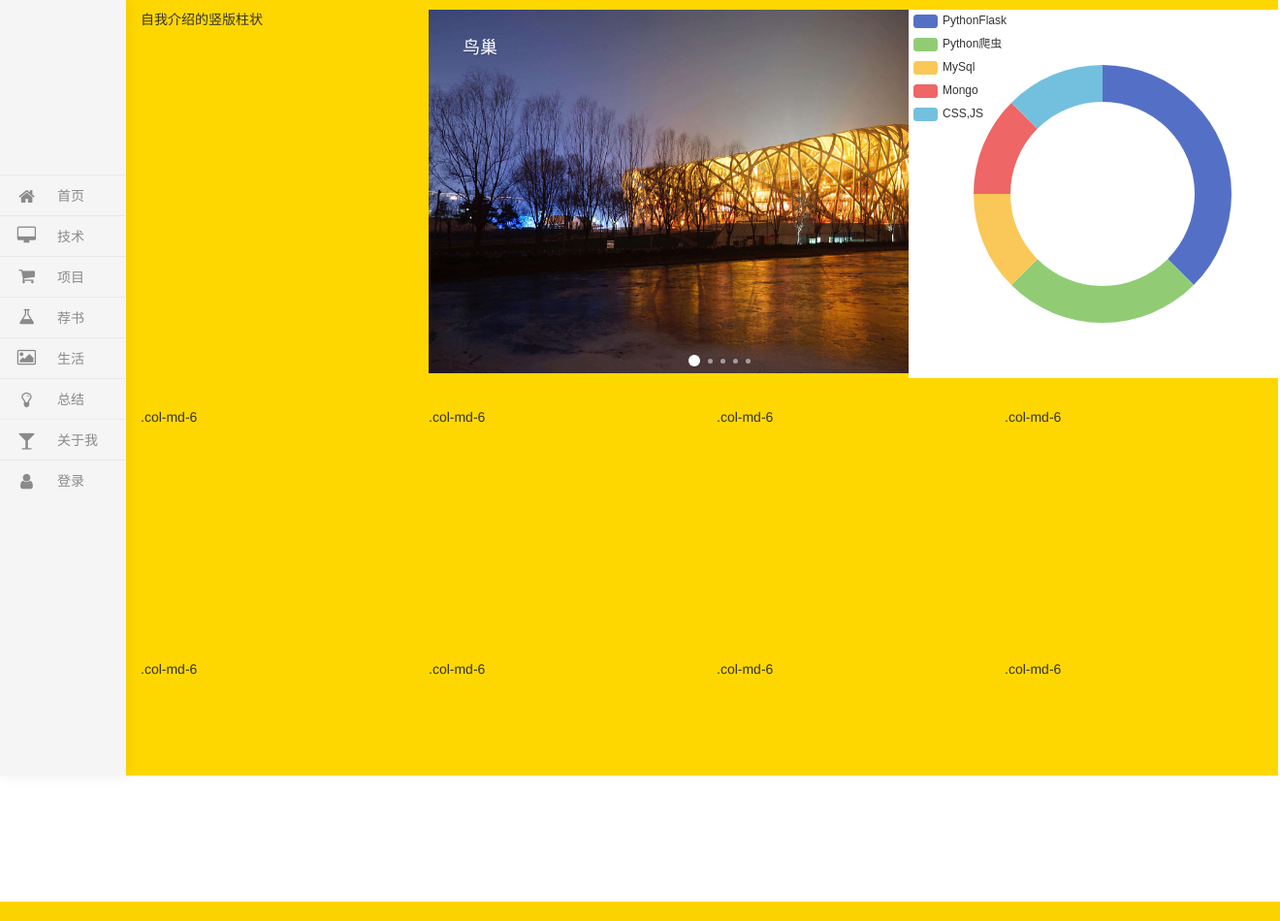
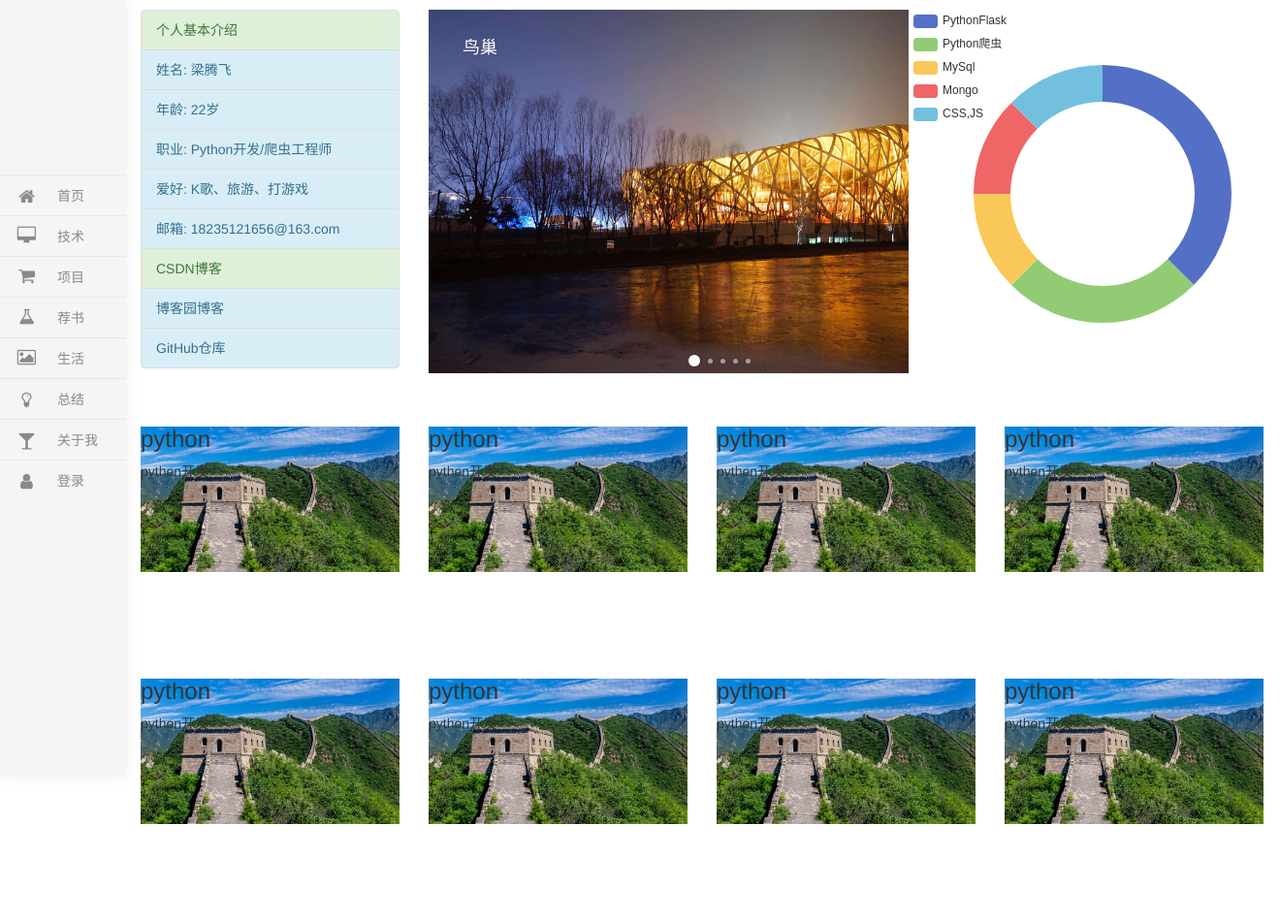
Before and after one commit to tyutltf/myblog, a Flask app: page /um/main/ in a window 1320 px wide; the page is wider, and only the part inside the window is pictured. Shown: that part at 97% size. Run offline with Flask 2, Linux system fonts and the light colour scheme; some libraries are stand-ins or nearby versions.

Commit message:
优化主页样式

```diff
--- a/myblog/main.py
+++ b/myblog/main.py
@@ -19,7 +19,7 @@ def login():
 
 
 def run_server():
-    app.run(host='127.0.0.1', port=8000, debug=True)
+    app.run(host='127.0.0.1', port=8080, debug=True)
 
 # 测试 git
 
--- a/myblog/static/css/style.css
+++ b/myblog/static/css/style.css
@@ -13,7 +13,7 @@ a:hover{color:#1bc1a3;}
 
 html,
 body {
-    height: 100%;
+	height: 100%;
 }
 
 
@@ -118,10 +118,11 @@ body {
 }
 
 .blog_body{
-    width: 90%;
+	width: 90%;
+	min-width: 1000px;
     height:100%;
     margin-left: 130px;
-    background: gold;
+	/* background: gold; */
 }
 
 .sy_height_1{
@@ -327,3 +328,10 @@ h2{ color: #7f8c8d; font-family: Neucha, Arial, sans serif; font-size:18px; marg
 	height: 95%;
 	background: white;
 }
+
+.python{
+	height: 100%;
+	background: url('../images/5.jpg');
+	background-size: 100% auto;
+	background-repeat: no-repeat;
+}
--- a/myblog/templates/um_main.html
+++ b/myblog/templates/um_main.html
@@ -7,7 +7,17 @@
 <div class="container-fluid">
     <div class="row">
         <div class="col-md-3 col-sm-4 sy_height_1">
-            自我介绍的竖版柱状
+            <ul class="list-group">
+                <li class="list-group-item list-group-item-success">个人基本介绍</li>
+                <li class="list-group-item list-group-item-info">姓名: <span>梁腾飞</span></li>
+                <li class="list-group-item list-group-item-info">年龄: <span>22岁</span></li>
+                <li class="list-group-item list-group-item-info">职业: <span>Python开发/爬虫工程师</span></li>
+                <li class="list-group-item list-group-item-info">爱好: <span>K歌、旅游、打游戏</span></li>
+                <li class="list-group-item list-group-item-info">邮箱: <span>18235121656@163.com</span></li>
+                <a href="https://blog.csdn.net/ltf201834" class="list-group-item list-group-item-success">CSDN博客</a>
+                <a href="https://www.cnblogs.com/yuxuanlian/" class="list-group-item list-group-item-info">博客园博客</a>
+                <a href="https://github.com/tyutltf" class="list-group-item list-group-item-info">GitHub仓库</a>
+            </ul>
         </div>
         <div class="col-md-5 col-sm-4 sy_height_1">
             <div id="wrapper">
@@ -113,16 +123,56 @@
         </div>
     </div>
     <div class="row">
-        <div class="col-sm-3 sy_height_2">.col-md-6</div>
-        <div class="col-sm-3 sy_height_2">.col-md-6</div>
-        <div class="col-sm-3 sy_height_2">.col-md-6</div>
-        <div class="col-sm-3 sy_height_2">.col-md-6</div>
+        <div class="col-sm-3 sy_height_2">
+            <div class="python">
+                <h3>python</h3>
+                <p>python开发</p>
+            </div>
+        </div>
+        <div class="col-sm-3 sy_height_2">
+            <div class="python">
+                <h3>python</h3>
+                <p>python开发</p>
+            </div>
+        </div>
+        <div class="col-sm-3 sy_height_2">
+            <div class="python">
+                <h3>python</h3>
+                <p>python开发</p>
+            </div>
+        </div>
+        <div class="col-sm-3 sy_height_2">
+            <div class="python">
+                <h3>python</h3>
+                <p>python开发</p>
+            </div>
+        </div>
     </div>
     <div class="row">
-        <div class="col-sm-3 sy_height_2">.col-md-6</div>
-        <div class="col-sm-3 sy_height_2">.col-md-6</div>
-        <div class="col-sm-3 sy_height_2">.col-md-6</div>
-        <div class="col-sm-3 sy_height_2">.col-md-6</div>
+        <div class="col-sm-3 sy_height_2">
+            <div class="python">
+                <h3>python</h3>
+                <p>python开发</p>
+            </div>
+        </div>
+        <div class="col-sm-3 sy_height_2">
+            <div class="python">
+                <h3>python</h3>
+                <p>python开发</p>
+            </div>
+        </div>
+        <div class="col-sm-3 sy_height_2">
+            <div class="python">
+                <h3>python</h3>
+                <p>python开发</p>
+            </div>
+        </div>
+        <div class="col-sm-3 sy_height_2">
+            <div class="python">
+                <h3>python</h3>
+                <p>python开发</p>
+            </div>
+        </div>
     </div>
 </div>
 
```
